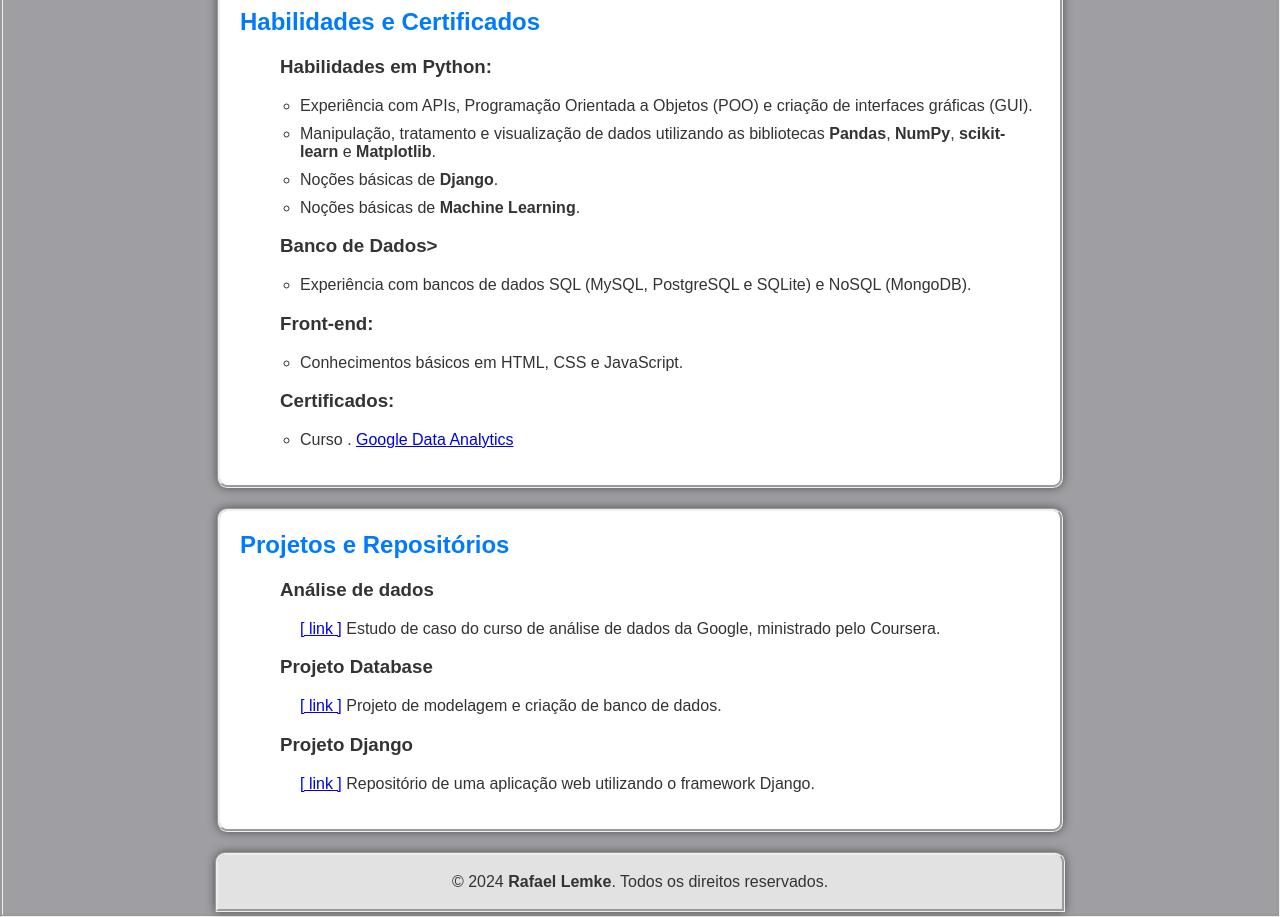
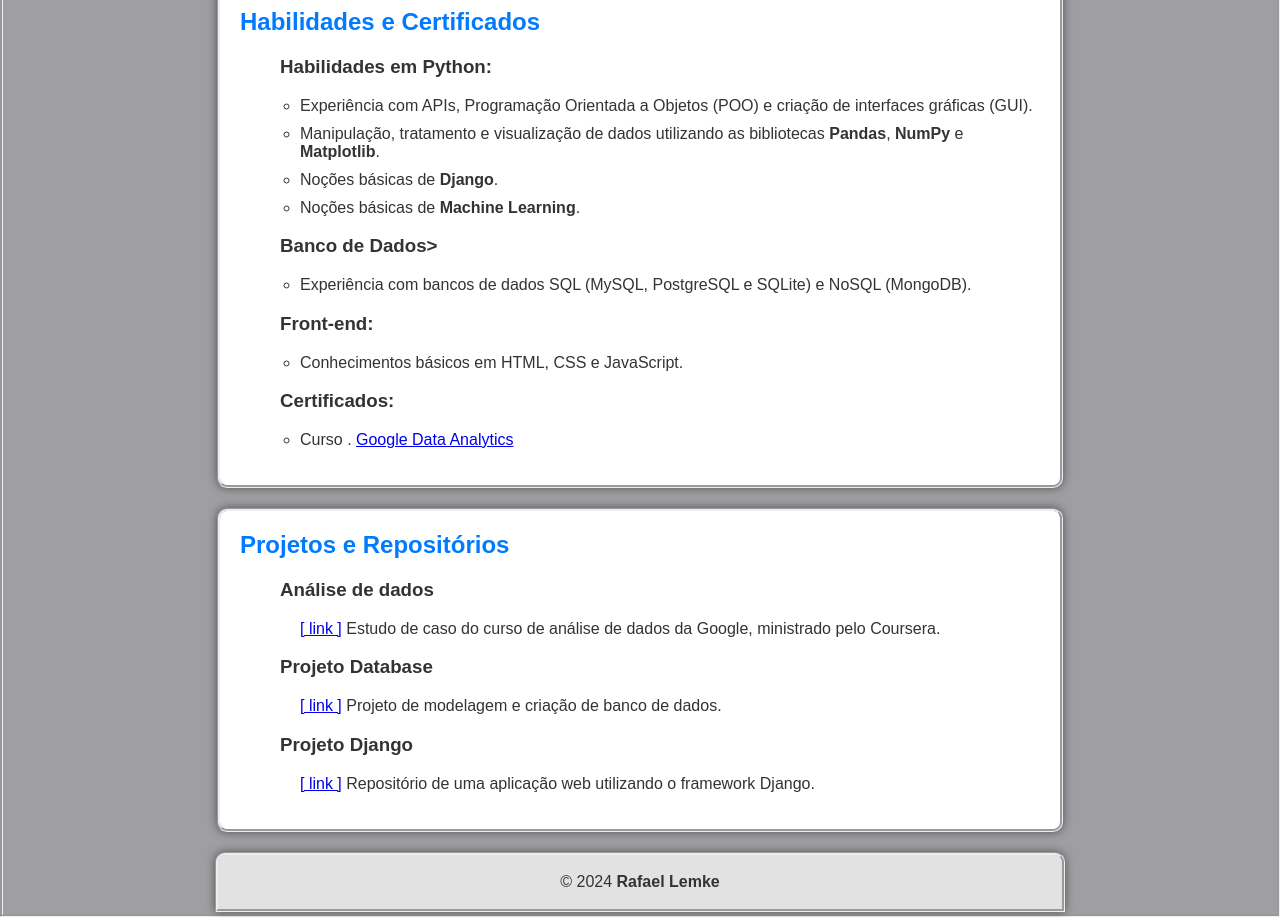
Before and after one commit to rafalemke/rafalemke.github.io, a plain HTML site: page index.html in a window 1280 px wide. Shown: the part 580-1497 px from the top of the page. Drawn offline with Linux system fonts and the light colour scheme.

Commit message:
Update index.html

```diff
--- a/index.html
+++ b/index.html
@@ -102,7 +102,7 @@
             <h3>Habilidades em Python:</h3>
             <ul>
                 <li>Experiência com APIs, Programação Orientada a Objetos (POO) e criação de interfaces gráficas (GUI).</li>
-                <li>Manipulação, tratamento e visualização de dados utilizando as bibliotecas <strong>Pandas</strong>, <strong>NumPy</strong>, <strong>scikit-learn</strong> e <strong>Matplotlib</strong>.</li>
+                <li>Manipulação, tratamento e visualização de dados utilizando as bibliotecas <strong>Pandas</strong>, <strong>NumPy</strong> e <strong>Matplotlib</strong>.</li>
                 <li>Noções básicas de <strong>Django</strong>.</li>
                 <li>Noções básicas de <strong>Machine Learning</strong>.</li>
             </ul>
@@ -152,7 +152,7 @@
 </body>
 
 <footer>
-    <p> © 2024 <strong>Rafael Lemke</strong>. Todos os direitos reservados.</p>
+    <p> © 2024 <strong>Rafael Lemke</strong> </p>
 </footer>
 
 </html>
```
